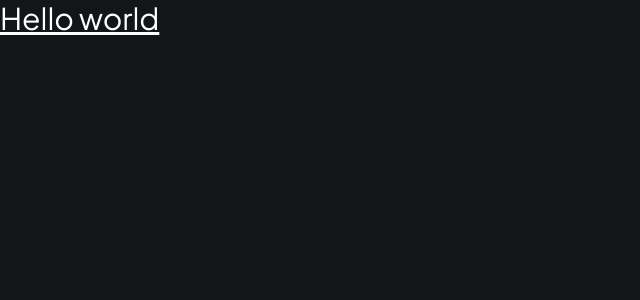
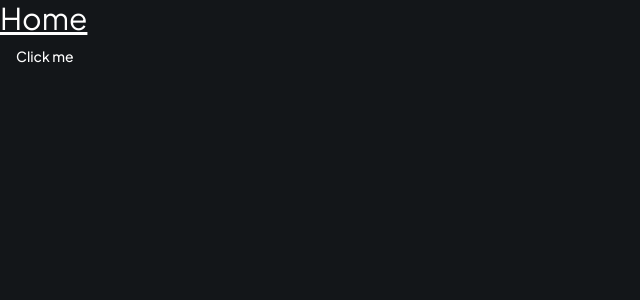
Before and after one commit to mwangimuringi/babacare, a Next.js app: page / in a window 1280 px wide. Shown: the top 300 px of the page, without its empty margins (0-640 px from the left). Built offline with nearby package versions, Linux system fonts and the light colour scheme.

Commit message:
Completed the set up

```diff
--- a/app/layout.tsx
+++ b/app/layout.tsx
@@ -2,12 +2,13 @@ import type { Metadata } from "next";
 import { Plus_Jakarta_Sans } from "next/font/google";
 import "./globals.css";
 import { cn } from "@/lib/utils";
+import { ThemeProvider } from "@/components/ThemeProvider";
 
-const fontSans = Plus_Jakarta_Sans(
-  { subsets: ["latin"],
-  weight: ['300', '400', '500', '600', '700'],
-  variable: '--font-sans'
- });
+const fontSans = Plus_Jakarta_Sans({
+  subsets: ["latin"],
+  weight: ["300", "400", "500", "600", "700"],
+  variable: "--font-sans",
+});
 
 export const metadata: Metadata = {
   title: "Baba care",
@@ -21,7 +22,16 @@ export default function RootLayout({
 }>) {
   return (
     <html lang="en">
-      <body className={cn('min-h-screen bg-dark-300 font-sans antialiased',  fontSans.variable)}>{children}</body>
+      <body
+        className={cn(
+          "min-h-screen bg-dark-300 font-sans antialiased",
+          fontSans.variable
+        )}
+      >
+        <ThemeProvider attribute="class" defaultTheme="dark">
+          {children}
+        </ThemeProvider>
+      </body>
     </html>
   );
 }
--- a/app/page.tsx
+++ b/app/page.tsx
@@ -1,9 +1,11 @@
+import { Button } from "@/components/ui/button";
 import Image from "next/image";
 
 export default function Home() {
   return (
-    <div className="text-white text-3xl underline">
-      <h1>Hello world</h1>
+    <div>
+      <h1 className="text-white text-3xl underline">Home</h1>
+      <Button>Click me</Button>
     </div>
   );
 }
--- /dev/null
+++ b/components/ThemeProvider.tsx
@@ -0,0 +1,8 @@
+"use client";
+
+import { ThemeProvider as NextThemesProvider } from "next-themes";
+import { type ThemeProviderProps } from "next-themes/dist/types";
+
+export function ThemeProvider({ children, ...props }: ThemeProviderProps) {
+  return <NextThemesProvider {...props}>{children}</NextThemesProvider>;
+}
--- /dev/null
+++ b/components/ui/button.tsx
@@ -0,0 +1,56 @@
+import * as React from "react"
+import { Slot } from "@radix-ui/react-slot"
+import { cva, type VariantProps } from "class-variance-authority"
+
+import { cn } from "@/lib/utils"
+
+const buttonVariants = cva(
+  "inline-flex items-center justify-center whitespace-nowrap rounded-md text-sm font-medium ring-offset-background transition-colors focus-visible:outline-none focus-visible:ring-2 focus-visible:ring-ring focus-visible:ring-offset-2 disabled:pointer-events-none disabled:opacity-50",
+  {
+    variants: {
+      variant: {
+        default: "bg-primary text-primary-foreground hover:bg-primary/90",
+        destructive:
+          "bg-destructive text-destructive-foreground hover:bg-destructive/90",
+        outline:
+          "border border-input bg-background hover:bg-accent hover:text-accent-foreground",
+        secondary:
+          "bg-secondary text-secondary-foreground hover:bg-secondary/80",
+        ghost: "hover:bg-accent hover:text-accent-foreground",
+        link: "text-primary underline-offset-4 hover:underline",
+      },
+      size: {
+        default: "h-10 px-4 py-2",
+        sm: "h-9 rounded-md px-3",
+        lg: "h-11 rounded-md px-8",
+        icon: "h-10 w-10",
+      },
+    },
+    defaultVariants: {
+      variant: "default",
+      size: "default",
+    },
+  }
+)
+
+export interface ButtonProps
+  extends React.ButtonHTMLAttributes<HTMLButtonElement>,
+    VariantProps<typeof buttonVariants> {
+  asChild?: boolean
+}
+
+const Button = React.forwardRef<HTMLButtonElement, ButtonProps>(
+  ({ className, variant, size, asChild = false, ...props }, ref) => {
+    const Comp = asChild ? Slot : "button"
+    return (
+      <Comp
+        className={cn(buttonVariants({ variant, size, className }))}
+        ref={ref}
+        {...props}
+      />
+    )
+  }
+)
+Button.displayName = "Button"
+
+export { Button, buttonVariants }
--- a/package.json
+++ b/package.json
@@ -9,8 +9,12 @@
     "lint": "next lint"
   },
   "dependencies": {
+    "@radix-ui/react-slot": "^1.1.0",
+    "class-variance-authority": "^0.7.0",
     "clsx": "^2.1.1",
+    "lucide-react": "^0.435.0",
     "next": "14.2.6",
+    "next-themes": "^0.3.0",
     "react": "^18",
     "react-dom": "^18",
     "tailwind-merge": "^2.5.2",
```
Also changed, not shown: components.json (added), 1 other file (tests, documents, lock files or other folders).
